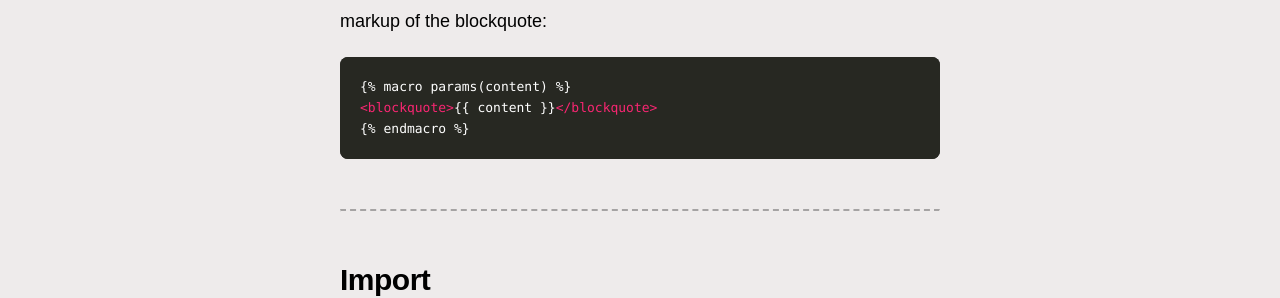
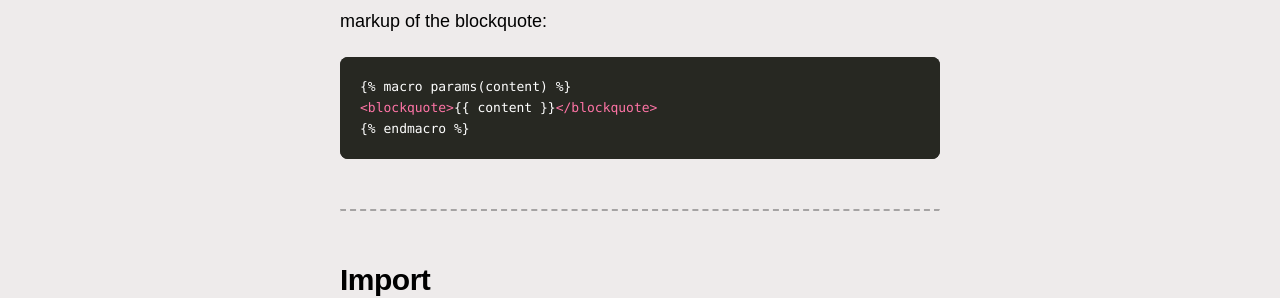
Before and after one commit to eriktailor/eriktailor.github.io_source, a Jekyll site: the page built from _posts/2022-04-05-create-components-with-gulp-and-nunjucks.md, in a window 1280 px wide. Shown: the part 576-874 px from the top of the page. Built offline with Jekyll 4.4.1, drawn with Linux system fonts in a browser that asks for light colours.

Commit message:
Change html code highlighting color

```diff
--- a/_sass/_highlight.scss
+++ b/_sass/_highlight.scss
@@ -197,7 +197,7 @@
     color: #f92672;
 }
 .highlight .nt {
-    color: #f92672;
+    color: #ff74a6;
 }
 .highlight .k,
 .highlight .kv {
```
Also changed, not shown: README.md (+1 -1 lines).
